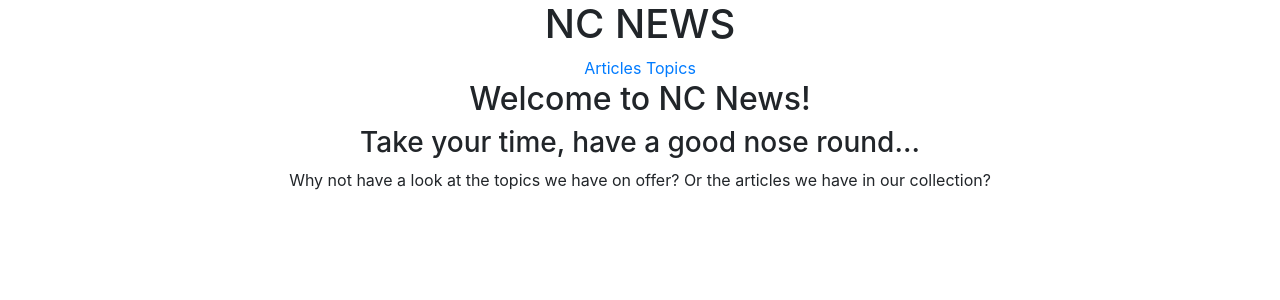
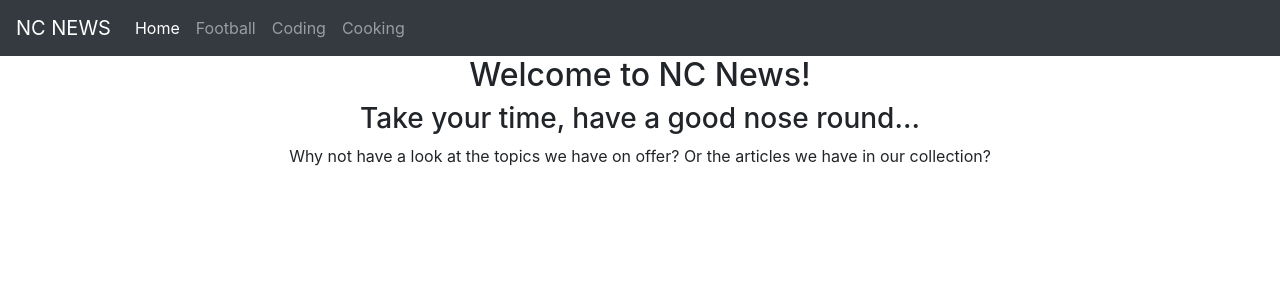
Before and after one commit to miloujb/fe-nc-news, a React (Create React App) app: page / in a window 1280 px wide. Shown: the top 300 px of the page. Built offline with nearby package versions, Linux system fonts and the light colour scheme.

Commit message:
errors dealt with

```diff
--- a/src/components/Header.js
+++ b/src/components/Header.js
@@ -1,11 +1,48 @@
 import React from "react";
-import { Link } from "@reach/router";
 
 function Header() {
   return (
-    <div className="linkList">
-      <h1 className="Header">NC NEWS</h1>
-      <Link to="/articles">Articles</Link> <Link to="/topics">Topics</Link>
+    <div className="header">
+      <nav class="navbar navbar-expand-lg navbar-dark bg-dark">
+        <a class="navbar-brand" href="/">
+          NC NEWS
+        </a>
+        <button
+          class="navbar-toggler"
+          type="button"
+          data-toggle="collapse"
+          data-target="#navbarNav"
+          aria-controls="navbarNav"
+          aria-expanded="false"
+          aria-label="Toggle navigation"
+        >
+          <span class="navbar-toggler-icon"></span>
+        </button>
+        <div class="collapse navbar-collapse" id="navbarNav">
+          <ul class="navbar-nav">
+            <li class="nav-item active">
+              <a class="nav-link" href="/">
+                Home <span class="sr-only">(current)</span>
+              </a>
+            </li>
+            <li class="nav-item">
+              <a class="nav-link" href="/topics/football">
+                Football
+              </a>
+            </li>
+            <li class="nav-item">
+              <a class="nav-link" href="/topics/coding">
+                Coding
+              </a>
+            </li>
+            <li class="nav-item">
+              <a class="nav-link" href="/topics/cooking">
+                Cooking
+              </a>
+            </li>
+          </ul>
+        </div>
+      </nav>
     </div>
   );
 }
--- a/src/components/PageComponents/AllArticles.js
+++ b/src/components/PageComponents/AllArticles.js
@@ -16,14 +16,19 @@
   };
 
   fetchAllArticles = (sort_by, order) => {
-    getAllArticles(undefined, sort_by, order).then(articles => {
-      this.setState({ allArticles: articles, isLoading: false });
-    });
+    getAllArticles(undefined, sort_by, order)
+      .then(articles => {
+        this.setState({ allArticles: articles, isLoading: false });
+      })
+      .catch(error => {
+        const { status, statusText } = error.response;
+        this.setState({ error: { status, statusText }, isLoading: false });
+      });
   };
 
   render() {
     const { isLoading, allArticles, error } = this.state;
-    if (error) return <Error />;
+    if (error) return <Error error={error} />;
     if (isLoading) return <p>Loading...</p>;
     return (
       <div class="container">
--- a/src/components/PageComponents/AllTopics.js
+++ b/src/components/PageComponents/AllTopics.js
@@ -22,7 +22,7 @@
 
   render() {
     const { isLoading, allTopics, error } = this.state;
-    if (error) return <Error />;
+    if (error) return <Error error={error} />;
     if (isLoading) return <p>Loading...</p>;
     return (
       <div class="container">
--- a/src/components/PageComponents/ArticleCard.js
+++ b/src/components/PageComponents/ArticleCard.js
@@ -24,16 +24,18 @@
         this.setState({ singleArticle: article, isLoading: false });
       })
       .catch(error => {
-        console.log(error);
-        this.setState({ error, isLoading: false });
+        console.log(error.response);
+        const { status, statusText } = error.response;
+        this.setState({ error: { status, statusText }, isLoading: false });
       });
   };
 
   render() {
     const article_id = this.props.article_id;
     const { singleArticle, isLoading, error } = this.state;
+    if (error) return <Error error={error} />;
     if (isLoading) return <p>Loading...</p>;
-    if (error) return <Error />;
+    console.log(error);
     return (
       <div class="container">
         <h2>{singleArticle.title}</h2>
--- a/src/components/PageComponents/ArticlesByTopic.js
+++ b/src/components/PageComponents/ArticlesByTopic.js
@@ -2,11 +2,13 @@
 import { getAllArticles } from "../API/api";
 import { Link } from "@reach/router";
 import Sorter from "./Sorter";
+import Error from "./Error";
 
 class ArticlesByTopic extends Component {
   state = {
     sameTopicArticles: null,
-    isLoading: true
+    isLoading: true,
+    error: null
   };
 
   componentDidMount = () => {
@@ -15,13 +17,19 @@
 
   fetchAllArticles = (sort_by, order) => {
     const { topic } = this.props;
-    getAllArticles(topic, sort_by, order).then(articles => {
-      this.setState({ sameTopicArticles: articles, isLoading: false });
-    });
+    getAllArticles(topic, sort_by, order)
+      .then(articles => {
+        this.setState({ sameTopicArticles: articles, isLoading: false });
+      })
+      .catch(error => {
+        const { status, statusText } = error.response;
+        this.setState({ error: { status, statusText }, isLoading: false });
+      });
   };
 
   render() {
-    const { isLoading, sameTopicArticles } = this.state;
+    const { isLoading, sameTopicArticles, error } = this.state;
+    if (error) return <Error error={error} />;
     if (isLoading) return <p>Loading...</p>;
     return (
       <div class="container">
--- a/src/components/PageComponents/Error.js
+++ b/src/components/PageComponents/Error.js
@@ -2,10 +2,8 @@
 import { Link } from "@reach/router";
 
 const Error = props => {
-  const { state } = props.location;
-  if (state === null) {
+  console.log(props);
   const { status, statusText } = props.error;
-    console.log(props.error);
   return (
     <>
       <h3>Oh no...</h3>
@@ -14,11 +12,10 @@
       </p>
       <p>
         We've hit an error. Sorry about that. Please try again, or click{" "}
-          <Link to="/">here</Link> to go back to the homepage
+        <Link to="/">here</Link> to go back to the homepage.
       </p>
     </>
   );
-  }
 };
 
 export default Error;
```
Lines whose indentation alone changed are shown as unchanged.
